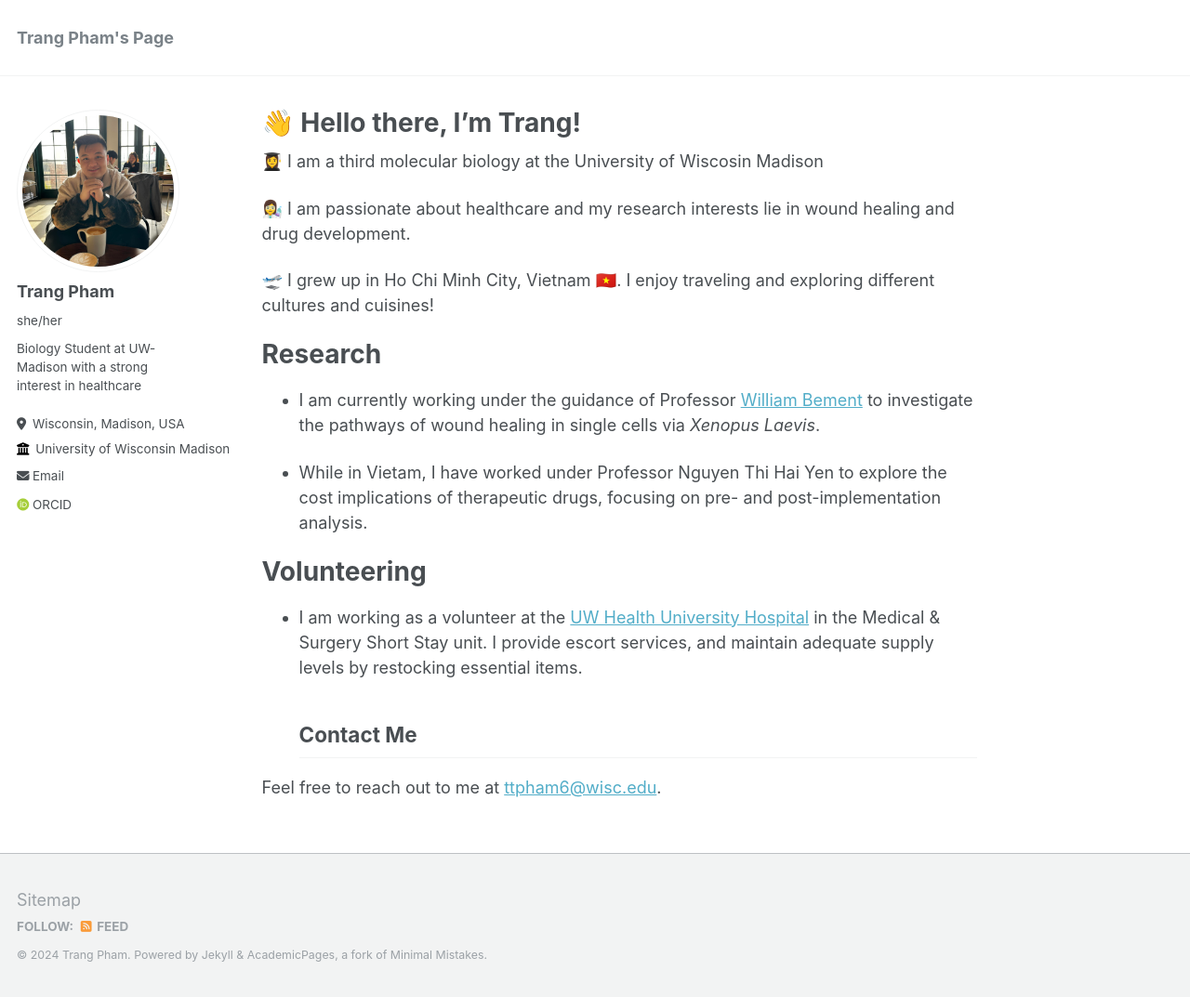
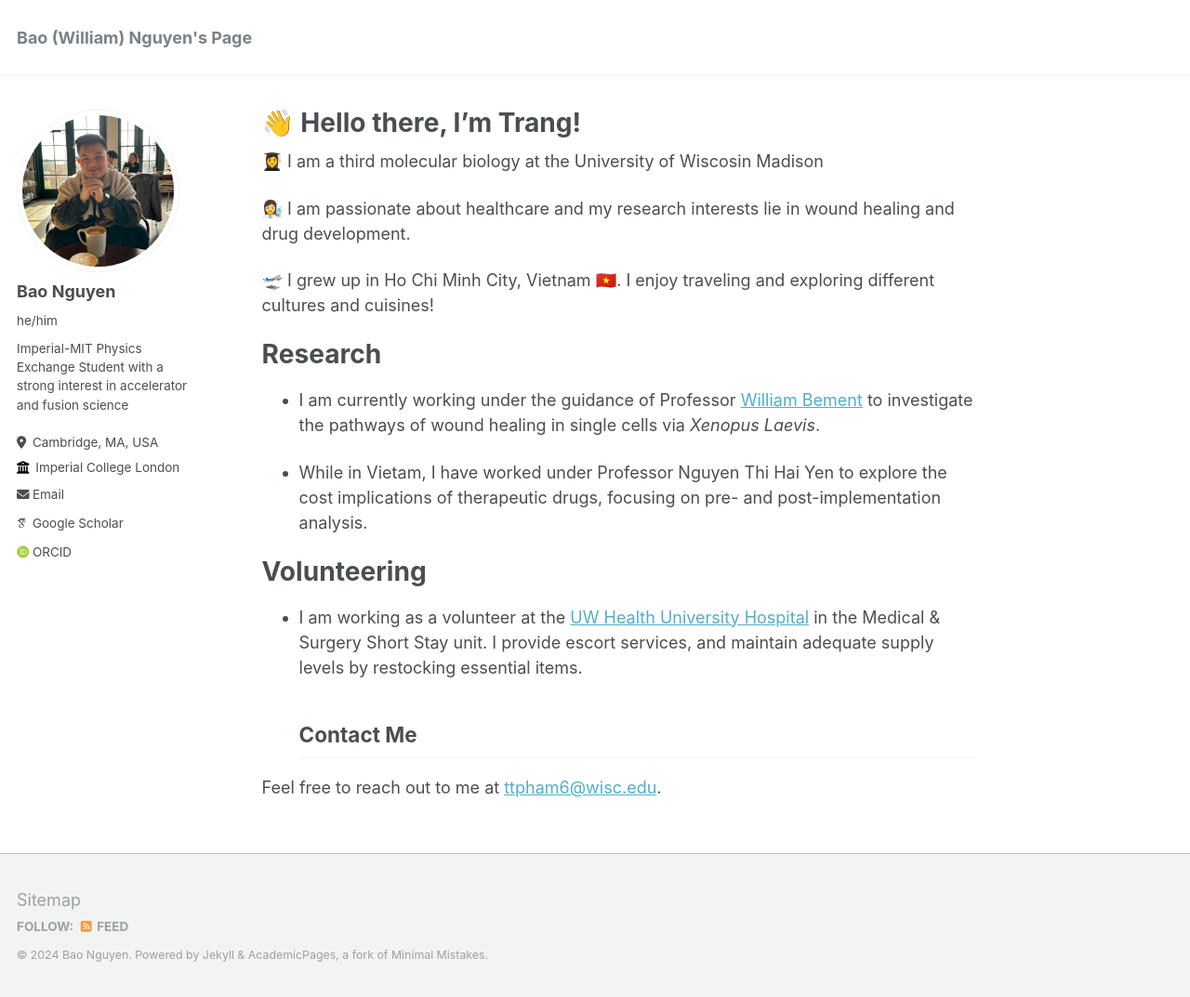
Before and after one commit to ttpham2002/personal-page, a Jekyll site: the page built from _pages/about.md, in a window 1280 px wide and 1073 px high. Shown: the whole window at 93% size. Built offline with Jekyll 4.4.1, drawn with Linux system fonts in a browser that asks for light colours; some web fonts are replaced.

Commit message:
Update _config.yml

```diff
--- a/_config.yml
+++ b/_config.yml
@@ -8,11 +8,11 @@
 
 # Basic Site Settings
 locale                   : "en-US"
-title                    : "Trang Pham's Page "
+title                    : "Bao (William) Nguyen's Page "
 title_separator          : "-"
-name                     : &name "Trang Pham"
+name                     : &name "Bao Nguyen"
 description              : &description "personal description"
-url                      :  https://ttpham2002.github.io/personal-page # the base hostname & protocol for your site e.g. "https://mmistakes.github.io"
+url                      :  https://wnguyen1312.github.io/personal-page # the base hostname & protocol for your site e.g. "https://mmistakes.github.io"
 baseurl                  : "" # the subpath of your site, e.g. "/blog"
 repository               : "/personal-page"
 
@@ -22,23 +22,24 @@ repository               : "/personal-page"
 author:
   # Biographic information
   avatar           : "photo.png"
-  name             : "Trang Pham"
-  pronouns         :  "she/her"
-  bio              : "Biology Student at UW-Madison with a strong interest in healthcare"
-  location         : "Wisconsin, Madison, USA"
-  employer         : "University of Wisconsin Madison"
+  name             : "Bao Nguyen"
+  pronouns         :  "he/him"
+  bio              : "Imperial-MIT Physics Exchange Student with a strong interest in accelerator and fusion science"
+  location         : "Cambridge, MA, USA"
+  employer         : "Imperial College London"
   uri              : # URL
-  email            : "ttpham6@wisc.edu"
+  email            : "wgn21@ic.ac.uk"
 
   # Academic websites
   arxiv            : # URL - Update with the correct link to your profile
-  orcid            : "https://orcid.org/0009-0006-6655-6126"
+  googlescholar    : "https://scholar.google.com/citations?user=113hVE8AAAAJ&hl=en"
+  orcid            : "https://orcid.org/0000-0002-1753-4223"
 
 
 
 
   # Social media
-  linkedin         : # trangthpham
+  linkedin         : # william-bao-nguyen
 
 
 # Site Settings
```
